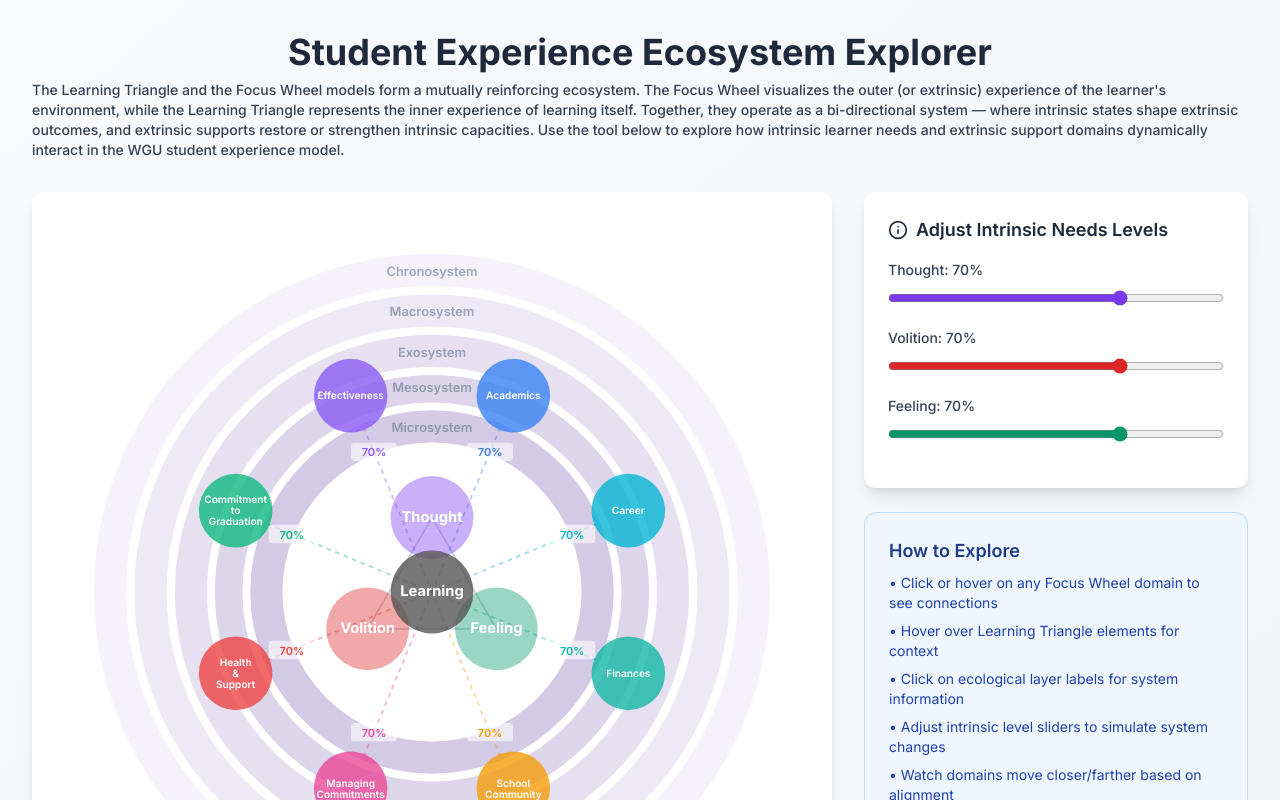
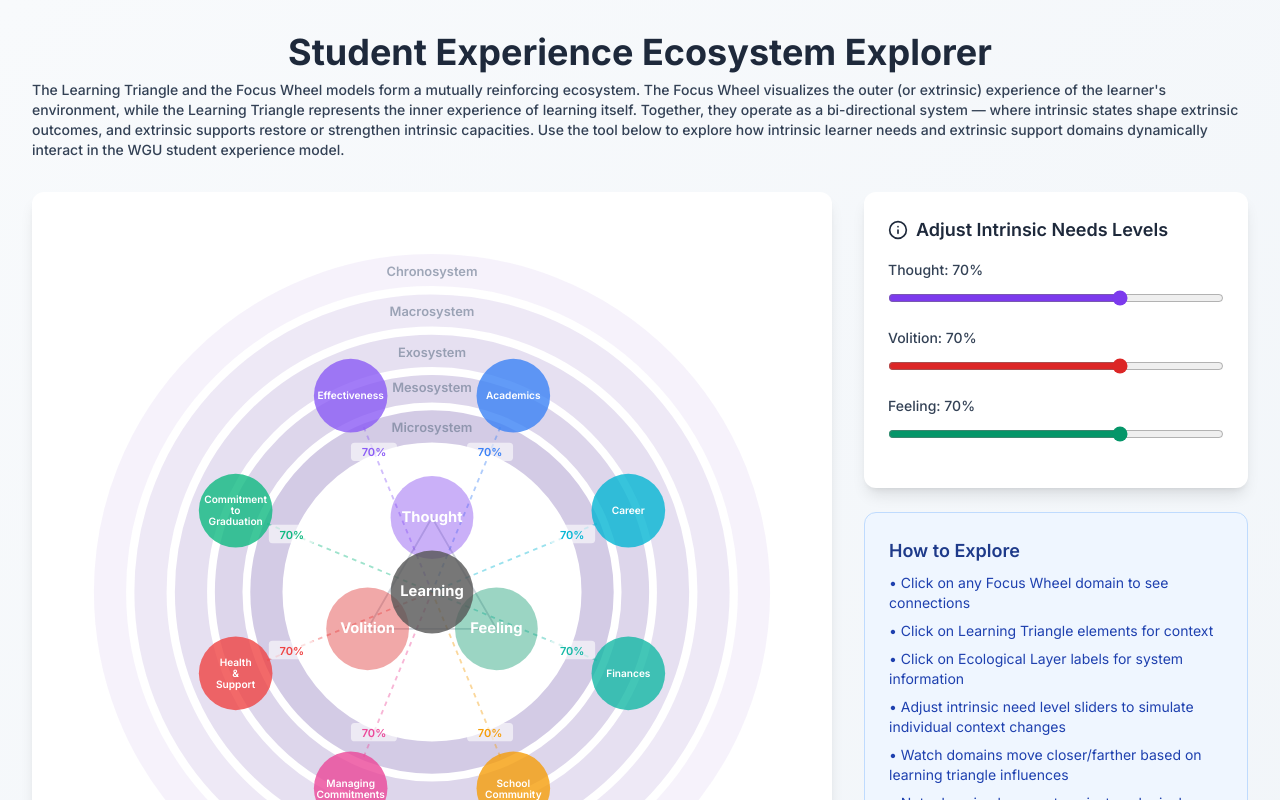
Before and after one commit to eric-hansen-wgu/SEEE-test, a Next.js app: page / in a window 1280 px wide. Shown: the top 800 px of the page. Built offline with nearby package versions, Linux system fonts and the light colour scheme.

Commit message:
Update page.tsx click only, no hover

```diff
--- a/src/app/page.tsx
+++ b/src/app/page.tsx
@@ -132,7 +132,7 @@ const StudentSuccessEcosystem = () => {
       opacity: 0.3,
       width: 35,
       description: 'The chronosystem adds a temporal dimension to the ecological model, considering how changes over time affect development. ',
-      context: '•	Life transitions: Such as moving to a new city, changing schools, or family changes like divorce. •	Historical events: Major societal changes, such as economic recessions or technological advancements, that can influence individual experiences and development. The chronosystem emphasizes that development is not static but evolves over time in response to various influences.'
+      context: '•	Life transitions: Such as moving to a new city, changing schools, or family changes like divorce.<br />•	Historical events: Major societal changes, such as economic recessions or technological advancements, that can influence individual experiences and development. The chronosystem emphasizes that development is not static but evolves over time in response to various influences.'
     },
     {
       id: 'macrosystem',
@@ -142,7 +142,7 @@ const StudentSuccessEcosystem = () => {
       opacity: 0.4,
       width: 35,
       description: 'The macrosystem encompasses the broader cultural and societal contexts that influence development.',
-      context: '•	Cultural values: Norms and beliefs that shape behaviors and expectations. •	Economic conditions: The overall economic environment that can affect access to resources and opportunities. •	Political systems: Laws and policies that govern society and impact individual lives. The macrosystem provides the overarching framework within which the other systems operate.'
+      context: '•	Cultural values: Norms and beliefs that shape behaviors and expectations.<br />•	Economic conditions: The overall economic environment that can affect access to resources and opportunities.<br />•	Political systems: Laws and policies that govern society and impact individual lives. The macrosystem provides the overarching framework within which the other systems operate.'
     },
     {
       id: 'exosystem',
@@ -152,7 +152,7 @@ const StudentSuccessEcosystem = () => {
       opacity: 0.45,
       width: 35,
       description: 'The exosystem includes external environmental settings that indirectly influence the individual.',
-      context: '•	Community resources: Such as local health services, schools, and recreational facilities. •	Parental workplace: The work environment of parents can affect family dynamics and resources available to children. •	Local policies: Decisions made at the community or governmental level that impact the individual\'s environment. While individuals may not interact directly with these systems, they still have a significant impact on their development.'
+      context: '•	Community resources: Such as local health services, schools, and recreational facilities.<br />•	Parental workplace: The work environment of parents can affect family dynamics and resources available to children.<br />•	Local policies: Decisions made at the community or governmental level that impact the individual\'s environment. While individuals may not interact directly with these systems, they still have a significant impact on their development.'
     },
     {
       id: 'mesosystem',
@@ -162,7 +162,7 @@ const StudentSuccessEcosystem = () => {
       opacity: 0.5,
       width: 30,
       description: 'The mesosystem refers to the connections and interactions between different microsystems.',
-      context: '•	The relationship between home and school, where parental involvement can affect a child\'s academic performance. •	Interactions between peer groups and family, which can influence family dynamics. •	The connection between the neighborhood and school, where community resources can impact educational opportunities. The mesosystem highlights the importance of supportive relationships across different environments.'
+      context: '•	The relationship between home and school, where parental involvement can affect a child\'s academic performance.<br />•	Interactions between peer groups and family, which can influence family dynamics.<br />•	The connection between the neighborhood and school, where community resources can impact educational opportunities. The mesosystem highlights the importance of supportive relationships across different environments.'
     },
     {
       id: 'microsystem',
@@ -172,7 +172,7 @@ const StudentSuccessEcosystem = () => {
       opacity: 0.55,
       width: 35,
       description: 'The microsystem is the innermost layer and includes the immediate environments that an individual interacts with directly.',
-      context: '•	Family: Parents, siblings, and extended family members who provide care and socialization. •	School: Teachers and classmates that contribute to learning and social experiences. •	Peers: Friends and playmates who influence social skills and behaviors. •	Neighborhood: The local community and its resources, safety, and social norms. Interactions within the microsystem are bidirectional, meaning that individuals can influence their environment just as their environment influences them.'
+      context: '•	Family: Parents, siblings, and extended family members who provide care and socialization.<br />•	School: Teachers and classmates that contribute to learning and social experiences.<br />•	Peers: Friends and playmates who influence social skills and behaviors.<br />•	Neighborhood: The local community and its resources, safety, and social norms. Interactions within the microsystem are bidirectional, meaning that individuals can influence their environment just as their environment influences them.'
     }
   ];
 
@@ -441,7 +441,7 @@ const StudentSuccessEcosystem = () => {
                       opacity={isSelected ? 1 : 0.8}
                       className="cursor-pointer transition-all duration-300 hover:opacity-100"
                       onClick={() => setSelectedDomain(domain)}
-                      onMouseEnter={() => setSelectedDomain(domain)}
+                      //onMouseEnter={() => setSelectedDomain(domain)}
                     />
                     <text
                       x={x}
@@ -482,14 +482,14 @@ const StudentSuccessEcosystem = () => {
                   fill="#7C3AED"
                   opacity={hoveredIntrinsic === 'cognition' ? 0.85 : 0.4}
                   className="cursor-pointer transition-all duration-300"
-                  onMouseEnter={() => {
+                  /* onMouseEnter={() => {
                     setHoveredIntrinsic('cognition');
                     setTooltipIntrinsic('cognition');
                   }}
                   onMouseLeave={() => {
                     setHoveredIntrinsic(null);
                     setTooltipIntrinsic(null);
-                  }}
+                  }} */
                   onClick={() => setTooltipIntrinsic(tooltipIntrinsic === 'cognition' ? null : 'cognition')}
                 />
                 <text
@@ -512,14 +512,14 @@ const StudentSuccessEcosystem = () => {
                   fill="#DC2626"
                   opacity={hoveredIntrinsic === 'mindset' ? 0.85 : 0.4}
                   className="cursor-pointer transition-all duration-300"
-                  onMouseEnter={() => {
+                  /* onMouseEnter={() => {
                     setHoveredIntrinsic('mindset');
                     setTooltipIntrinsic('mindset');
                   }}
                   onMouseLeave={() => {
                     setHoveredIntrinsic(null);
                     setTooltipIntrinsic(null);
-                  }}
+                  }} */
                   onClick={() => setTooltipIntrinsic(tooltipIntrinsic === 'mindset' ? null : 'mindset')}
                 />
                 <text
@@ -542,14 +542,14 @@ const StudentSuccessEcosystem = () => {
                   fill="#059669"
                   opacity={hoveredIntrinsic === 'belonging' ? 0.85 : 0.4}
                   className="cursor-pointer transition-all duration-300"
-                  onMouseEnter={() => {
+                  /* onMouseEnter={() => {
                     setHoveredIntrinsic('belonging');
                     setTooltipIntrinsic('belonging');
                   }}
                   onMouseLeave={() => {
                     setHoveredIntrinsic(null);
                     setTooltipIntrinsic(null);
-                  }}
+                  }} */
                   onClick={() => setTooltipIntrinsic(tooltipIntrinsic === 'belonging' ? null : 'belonging')}
                 />
                 <text
@@ -572,14 +572,14 @@ const StudentSuccessEcosystem = () => {
                   fill="#555555"
                   opacity={hoveredIntrinsic === 'learning' ? 1 : 0.8}
                   className="cursor-pointer transition-all duration-300"
-                  onMouseEnter={() => {
+                  /* onMouseEnter={() => {
                     setHoveredIntrinsic('learning');
                     setTooltipIntrinsic('learning');
                   }}
                   onMouseLeave={() => {
                     setHoveredIntrinsic(null);
                     setTooltipIntrinsic(null);
-                  }}
+                  }} */
                   onClick={() => setTooltipIntrinsic(tooltipIntrinsic === 'learning' ? null : 'learning')}
                 />
                 <text
@@ -747,11 +747,12 @@ const StudentSuccessEcosystem = () => {
                   How to Explore
                 </h3>
                 <ul className="text-sm text-blue-800 space-y-2">
-                  <li>• Click or hover on any Focus Wheel domain to see connections</li>
-                  <li>• Hover over Learning Triangle elements for context</li>
-                  <li>• Click on ecological layer labels for system information</li>
-                  <li>• Adjust intrinsic level sliders to simulate system changes</li>
-                  <li>• Watch domains move closer/farther based on alignment</li>
+                  <li>• Click on any Focus Wheel domain to see connections</li>
+                  <li>• Click on Learning Triangle elements for context</li>
+                  <li>• Click on Ecological Layer labels for system information</li>
+                  <li>• Adjust intrinsic need level sliders to simulate individual context changes</li>
+                  <li>• Watch domains move closer/farther based on learning triangle influences</li>
+                  <li>• Note domain placement against ecological layers for recommended intervention pathway</li>
                   <li>• Line thickness and % labels show connection strength</li>
                 </ul>
               </div>
```
